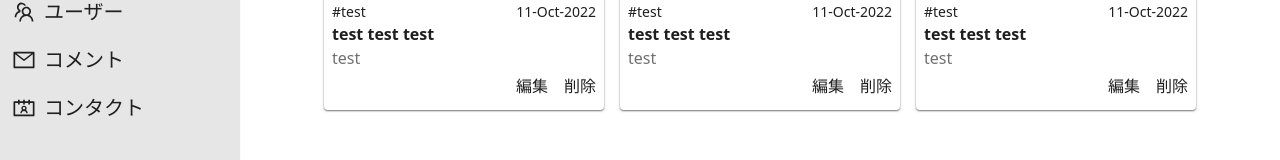
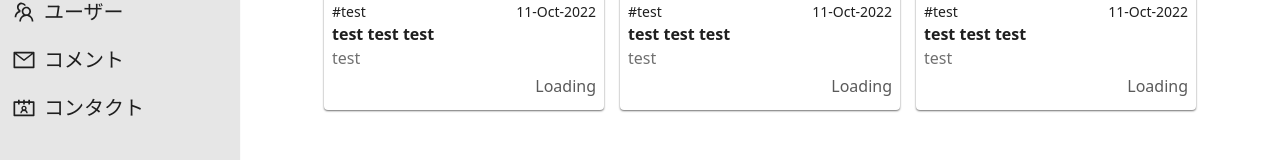
Before and after one commit to peiliming/ssr-blog-next, a Next.js app in the folder app/: page /admin/posts in a window 1280 px wide. Shown: the part 192-352 px from the top of the page. Built offline with nearby package versions, Linux system fonts and the light colour scheme.

Commit message:
mod: ポストカードスタイル完成

```diff
--- a/app/components/common/PostCard.tsx
+++ b/app/components/common/PostCard.tsx
@@ -6,6 +6,8 @@ import Link from 'next/link'
 
 interface Props {
   post: PostDetail
+  busy?: boolean
+  onDeleteClick?(): void
 }
 
 const trimText = (text: string, trimBy: number) => {
@@ -15,7 +17,7 @@ const trimText = (text: string, trimBy: number) => {
   return text.substring(0, trimBy).trim() + '...'
 }
 
-const PostCard: FC<Props> = ({post}): JSX.Element => {
+const PostCard: FC<Props> = ({post, busy, onDeleteClick}): JSX.Element => {
   const { title, slug, meta, tags, createdAt, thumbnail } = post
   return (
     <div
@@ -53,10 +55,19 @@ const PostCard: FC<Props> = ({post}): JSX.Element => {
         </Link>
         <div className='flex justify-end items-center h-8 mt-auto
         space-x-4 text-primary-dark dark:text-primary'>
-          <Link className='hover:underline' href={'/admin/posts/update/' + slug}>
-            編集
-          </Link>
-          <button className='hover:underline'>削除</button>
+          { busy ? (
+            <span className='animate-pulse'>Loading</span>
+          ) : (
+            <>
+              <Link className='hover:underline' href={'/admin/posts/update/' + slug}>
+                編集
+              </Link>
+              <button
+                className='hover:underline'
+                onClick={onDeleteClick}
+              >削除</button>
+            </>
+          )}
         </div>
       </div>
     </div>
--- a/app/pages/admin/posts/index.tsx
+++ b/app/pages/admin/posts/index.tsx
@@ -41,7 +41,7 @@ const Posts: NextPage<Props> = () => {
         <div className="grid grid-cols-3 gap-4">
           {postsToRender.map(post => (
             <Link key={post.slug} href={'/' + post.slug}>
-              <PostCard key={post.slug} post={post} />
+              <PostCard key={post.slug} post={post} busy />
             </Link>
           ))}
         </div>
```
